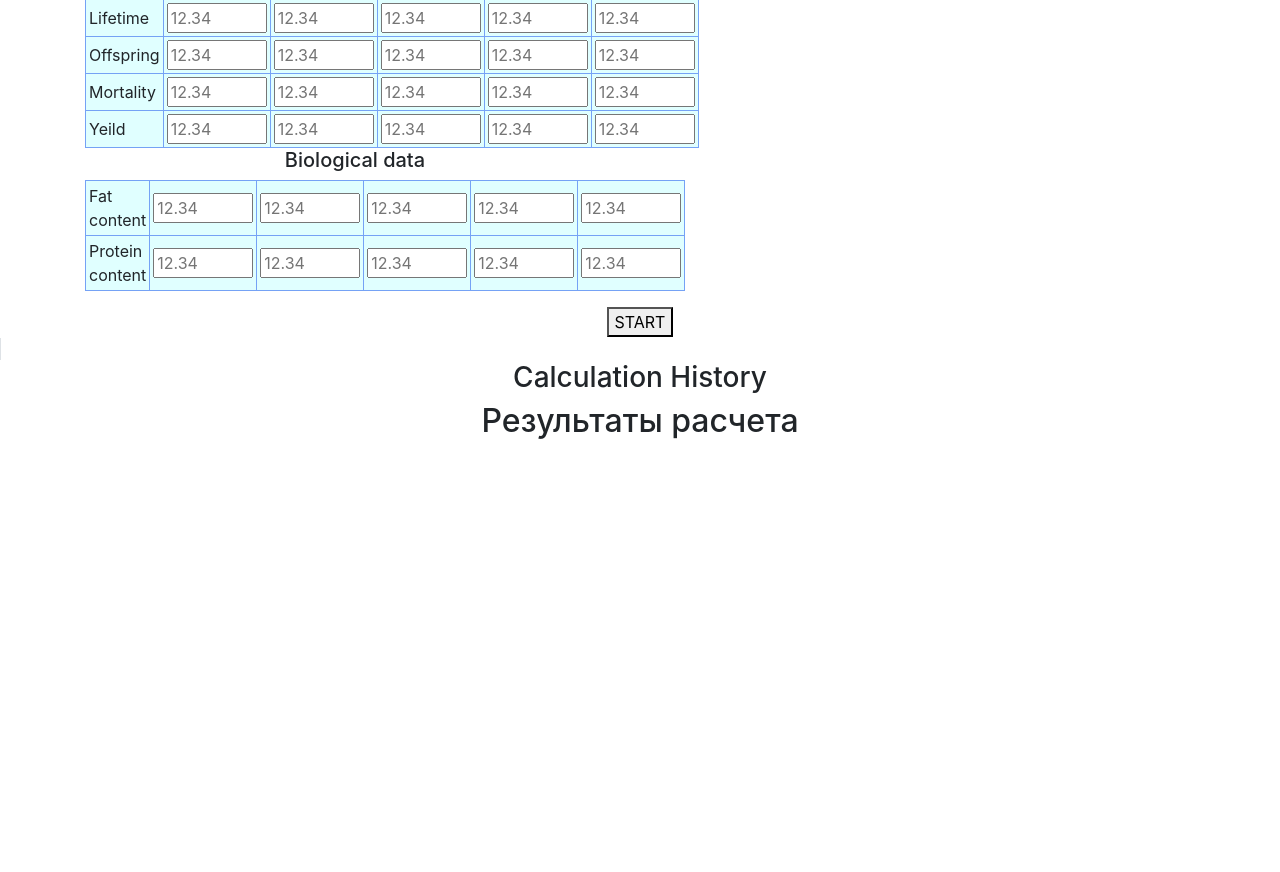
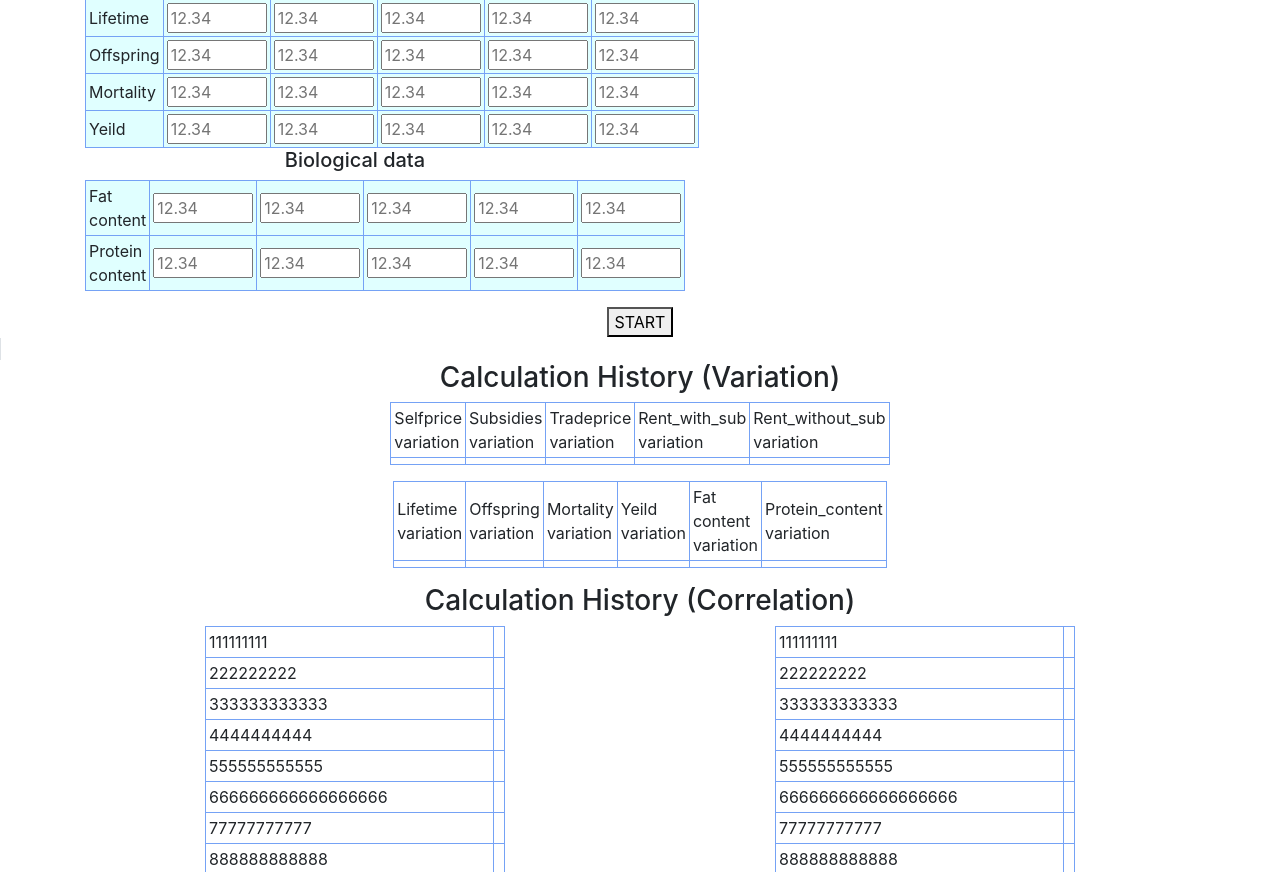
Before and after one commit to bopopescu/asppkrs, a Flask app: page /expanded in a window 1280 px wide. Shown: the part 618-1490 px from the top of the page. Before the commit the page ends 1057 px from the top, so only its background shows below. Run offline with Flask 2, Linux system fonts and the light colour scheme; some libraries are stand-ins or nearby versions.

Commit message:
ne pusto

```diff
--- a/server.py
+++ b/server.py
@@ -215,7 +215,7 @@ def deeper():
     selfprice4 = float(request.form['selfprice4'])
     selfprice5 = float(request.form['selfprice5'])
     total_selfprice = (selfprice1, selfprice2, selfprice3, selfprice4, selfprice5)
-    var_total_selfprice = np.std(total_selfprice, ddof=1)/np.average(total_selfprice)*100
+    var_total_selfprice = round(np.std(total_selfprice, ddof=1)/np.average(total_selfprice)*100,3)
 
     subsidies1 = float(request.form['subsidies1'])
     subsidies2 = float(request.form['subsidies2'])
@@ -223,31 +223,31 @@ def deeper():
     subsidies4 = float(request.form['subsidies4'])
     subsidies5 = float(request.form['subsidies5'])
     total_subsidies = (subsidies1, subsidies2, subsidies3, subsidies4, subsidies5)
-    var_total_subsidies = np.std(total_subsidies, ddof=1)/np.average(total_subsidies)*100
+    var_total_subsidies = round(np.std(total_subsidies, ddof=1)/np.average(total_subsidies)*100,3)
 
-    tradeprice1 = float(request.form['tradeprice1'])
-    tradeprice2 = float(request.form['tradeprice2'])
-    tradeprice3 = float(request.form['tradeprice3'])
-    tradeprice4 = float(request.form['tradeprice4'])
-    tradeprice5 = float(request.form['tradeprice5'])
-    total_tradeprice = (tradeprice1, tradeprice2, tradeprice3, tradeprice4, tradeprice5)
-    var_total_tradeprice = np.std(total_tradeprice, ddof=1)/np.average(total_tradeprice)*100
+    #tradeprice1 = float(request.form['tradeprice1'])
+    #tradeprice2 = float(request.form['tradeprice2'])
+    #tradeprice3 = float(request.form['tradeprice3'])
+    #tradeprice4 = float(request.form['tradeprice4'])
+    #tradeprice5 = float(request.form['tradeprice5'])
+    #total_tradeprice = (tradeprice1, tradeprice2, tradeprice3, tradeprice4, tradeprice5)
+    #var_total_tradeprice = round(np.std(total_tradeprice, ddof=1)/np.average(total_tradeprice)*100,3)
 
-    rent_with_sub1 = float(request.form['rent_with_sub1'])
-    rent_with_sub2 = float(request.form['rent_with_sub2'])
-    rent_with_sub3 = float(request.form['rent_with_sub3'])
-    rent_with_sub4 = float(request.form['rent_with_sub4'])
-    rent_with_sub5 = float(request.form['rent_with_sub5'])
-    total_rent_with_sub = (rent_with_sub1, rent_with_sub2, rent_with_sub3, rent_with_sub4, rent_with_sub5)
-    var_total_rent_with_sub = np.std(total_rent_with_sub, ddof=1)/np.average(total_rent_with_sub)*100
+    #rent_with_sub1 = float(request.form['rent_with_sub1'])
+    #rent_with_sub2 = float(request.form['rent_with_sub2'])
+    #rent_with_sub3 = float(request.form['rent_with_sub3'])
+    #rent_with_sub4 = float(request.form['rent_with_sub4'])
+    #rent_with_sub5 = float(request.form['rent_with_sub5'])
+    #total_rent_with_sub = (rent_with_sub1, rent_with_sub2, rent_with_sub3, rent_with_sub4, rent_with_sub5)
+    #var_total_rent_with_sub = round(np.std(total_rent_with_sub, ddof=1)/np.average(total_rent_with_sub)*100, 3)
 
-    rent_without_sub1 = float(request.form['rent_without_sub1'])
-    rent_without_sub2 = float(request.form['rent_without_sub2'])
-    rent_without_sub3 = float(request.form['rent_without_sub3'])
-    rent_without_sub4 = float(request.form['rent_without_sub4'])
-    rent_without_sub5 = float(request.form['rent_without_sub5'])
-    total_rent_without_sub = (rent_without_sub1, rent_without_sub2, rent_without_sub3, rent_without_sub4, rent_without_sub5)
-    var_total_rent_without_sub= np.std(total_rent_without_sub, ddof=1)/np.average(total_rent_without_sub)*100
+    #rent_without_sub1 = float(request.form['rent_without_sub1'])
+    #rent_without_sub2 = float(request.form['rent_without_sub2'])
+    #rent_without_sub3 = float(request.form['rent_without_sub3'])
+    #rent_without_sub4 = float(request.form['rent_without_sub4'])
+    #rent_without_sub5 = float(request.form['rent_without_sub5'])
+    #total_rent_without_sub = (rent_without_sub1, rent_without_sub2, rent_without_sub3, rent_without_sub4, rent_without_sub5)
+    #var_total_rent_without_sub= round(np.std(total_rent_without_sub, ddof=1)/np.average(total_rent_without_sub)*100 ,3)
 
     #lifetime1 = float(request.form['lifetime1'])
     #lifetime2 = float(request.form['lifetime2'])
@@ -255,7 +255,7 @@ def deeper():
     #lifetime4 = float(request.form['lifetime4'])
     #lifetime5 = float(request.form['lifetime5'])
     #total_lifetime = (lifetime1, lifetime2, lifetime3, lifetime4, lifetime5)
-    #var_total_lifetime= np.std(total_lifetime, ddof=1)/np.average(total_lifetime)*100
+    #var_total_lifetime= round(np.std(total_lifetime, ddof=1)/np.average(total_lifetime)*100, 3)
 
 
     #offspring1= float(request.form['offspring1'])
@@ -264,7 +264,7 @@ def deeper():
     #offspring4= float(request.form['offspring4'])
     #offspring5= float(request.form['offspring5'])
     #total_offspring = (offspring1, offspring2, offspring3, offspring4, offspring5)
-    #var_total_offspring= np.std(total_offspring, ddof=1)/np.average(total_offspring)*100
+    #var_total_offspring= round(np.std(total_offspring, ddof=1)/np.average(total_offspring)*100, 3)
 
     #mortality1 = float(request.form['mortality1'])
     #mortality2 = float(request.form['mortality2'])
@@ -272,7 +272,7 @@ def deeper():
     #mortality4 = float(request.form['mortality4'])
     #mortality5 = float(request.form['mortality5'])
     #total_mortality = (mortality1, mortality2, mortality3, mortality4, mortality5)
-    #var_total_mortality= np.std(total_mortality, ddof=1)/np.average(total_mortality)*100
+    #var_total_mortality= round (np.std(total_mortality, ddof=1)/np.average(total_mortality)*100, 3)
 
     #yeild1 = float(request.form['yeild1'])
     #yeild2 = float(request.form['yeild2'])
@@ -280,7 +280,7 @@ def deeper():
     #yeild4 = float(request.form['yeild4'])
     #yeild5 = float(request.form['yeild5'])
     #total_yeild = (yeild1, yeild2, yeild3, yeild4, yeild5)
-    #var_total_yeild= np.std(total_yeild, ddof=1)/np.average(total_yeild)*100
+    #var_total_yeild= round (np.std(total_yeild, ddof=1)/np.average(total_yeild)*100, 3)
 
     #fat_content1 = float(request.form['fat_content1'])
     #fat_content2 = float(request.form['fat_content2'])
@@ -288,7 +288,7 @@ def deeper():
     #fat_content4 = float(request.form['fat_content4'])
     #fat_content5 = float(request.form['fat_content5'])
     #total_fat_content = (fat_content1, fat_content2, fat_content3, fat_content4, fat_content5)
-    #var_fat_content= np.std(total_fat_content, ddof=1)/np.average(total_fat_content)*100
+    #var_fat_content= round (np.std(total_fat_content, ddof=1)/np.average(total_fat_content)*100, 3)
 
     #protein_content1 = float(request.form['protein_content1'])
     #protein_content2 = float(request.form['protein_content2'])
@@ -296,40 +296,40 @@ def deeper():
     #protein_content4 = float(request.form['protein_content4'])
     #protein_content5 = float(request.form['protein_content5'])
     #total_protein_content = (protein_content1, protein_content2, protein_content3, protein_content4, protein_content5)
-    #var_total_protein_content= np.std(total_protein_content, ddof=1)/np.average(total_protein_content)*100
+    #var_total_protein_content= round (np.std(total_protein_content, ddof=1)/np.average(total_protein_content)*100, 3)
 
 
     #Корреляция себестоимости и дотаций, но это пример, пусть пока считает
     #corr_total_selfprice_total_subsidies = np.corrcoef (total_selfprice, total_subsidies)
 
 
-    #corr_total_selfprice_total_offspring = np.corrcoef (total_selfprice, total_offspring)
-    #corr_total_selfprice_total_mortality = np.corrcoef (total_selfprice, total_mortality)
-    #corr_total_selfprice_total_lifetime = np.corrcoef (total_selfprice, total_lifetime)
-    #corr_total_selfprice_total_yeild = np.corrcoef (total_selfprice, total_yeild)
+    #corr_total_selfprice_total_offspring = round(np.corrcoef (total_selfprice, total_offspring) ,3)
+    #corr_total_selfprice_total_mortality = round(np.corrcoef (total_selfprice, total_mortality), 3)
+    #corr_total_selfprice_total_lifetime = round(np.corrcoef (total_selfprice, total_lifetime), 3)
+    #corr_total_selfprice_total_yeild = round(np.corrcoef (total_selfprice, total_yeild), 3)
 
-    #corr_total_subsidies_total_offspring = np.corrcoef (total_subsidies, total_offspring)
-    #corr_total_subsidies_total_mortality = np.corrcoef (total_subsidies, total_mortality)
-    #corr_total_subsidies_total_lifetime = np.corrcoef (total_subsidies, total_lifetime)
-    #corr_total_subsidies_total_yeild = np.corrcoef (total_subsidies, total_yeild)
+    #corr_total_subsidies_total_offspring = round (np.corrcoef (total_subsidies, total_offspring),3)
+    #corr_total_subsidies_total_mortality = round(np.corrcoef (total_subsidies, total_mortality),3)
+    #corr_total_subsidies_total_lifetime = round(np.corrcoef (total_subsidies, total_lifetime),3)
+    #corr_total_subsidies_total_yeild = round(np.corrcoef (total_subsidies, total_yeild), 3)
 
-    #corr_total_tradeprice_total_rent_with_sub= np.corrcoef (total_tradeprice, total_rent_with_sub)
-    #corr_total_tradeprice_total_offspring= np.corrcoef (total_tradeprice, total_offspring)
-    #corr_total_tradeprice_total_mortality= np.corrcoef (total_tradeprice, total_mortality)
+    #corr_total_tradeprice_total_rent_with_sub= round (np.corrcoef (total_tradeprice, total_rent_with_sub), 3)
+    #corr_total_tradeprice_total_offspring= round (np.corrcoef (total_tradeprice, total_offspring), 3)
+    #corr_total_tradeprice_total_mortality= round (np.corrcoef (total_tradeprice, total_mortality), 3)
 
-    #corr_total_rent_without_sub_total_yeild= np.corrcoef (total_rent_without_sub, total_yeild)
+    #corr_total_rent_without_sub_total_yeild= round(np.corrcoef (total_rent_without_sub, total_yeild),3)
 
-    #corr_total_offspring_total_yeild= np.corrcoef (total_offspring, total_yeild)
-    #corr_total_offspring_total_mortality= np.corrcoef (total_offspring, total_mortality)
+    #corr_total_offspring_total_yeild= round(np.corrcoef (total_offspring, total_yeild), 3)
+    #corr_total_offspring_total_mortality= round (np.corrcoef (total_offspring, total_mortality), 3)
 
-    #corr_total_yeild_total_fat_content= np.corrcoef (total_yeild, total_fat_content)
-    #corr_total_protein_content= np.corrcoef (total_yeild, total_protein_content)
+    #corr_total_yeild_total_fat_content= round(np.corrcoef (total_yeild, total_fat_content), 3)
+    #corr_total_protein_content= round(np.corrcoef (total_yeild, total_protein_content), 3)
 
 
     messages3.append(Message3([ #скобка открывающая кортеж
         #summ # возврат значения, указанного в функции, summ и есть это значение
 
-        var_total_selfprice, var_total_subsidies, var_total_tradeprice, var_total_rent_with_sub, var_total_rent_without_sub
+        var_total_selfprice, var_total_subsidies #, var_total_tradeprice, var_total_rent_with_sub, var_total_rent_without_sub
         #var_total_lifetime, var_total_offspring, var_total_mortality, var_total_yeild,
         #var_fat_content, var_total_protein_content,
 
--- a/templates/expanded.html
+++ b/templates/expanded.html
@@ -156,50 +156,164 @@
     </div>
 </span>
 
-    <h3 align = 'center'>Calculation History</h3>
+    <h3 align = 'center'>Calculation History (Variation)</h3>
     {% for message3 in messages3 %}
     <div align = 'center'> Yeild variation&nbsp;<i> {{message3.znachenie[0]}}</i></div>
     <div align = 'center'>corr&nbsp;<i> {{message3.znachenie[1]}}</i></div>
     {% endfor %}
 
 
-<body>
-
-<h2 align = 'center'>Результаты расчета</h2>
 
 <div class="container">
     <div class="row">
-        <table align = 'center' bgcolor = #76ec52>
-            {% for message3 in messages3 %}
+        <table align = 'center'>
             <tr>
                 <td>Selfprice variation</td>
                 <td>Subsidies variation</td>
                 <td>Tradeprice variation</td>
-                <td>Profitability with subsidies variation</td>
-                <td>Profitability without subsidies variation</td>
+                <td>Rent_with_sub variation</td>
+                <td>Rent_without_sub variation</td>
             </tr>
             <tr>
-                <td><div>{{message3.znachenie[0]}}</div></td>
-                <td><div>{{message3.znachenie[1]}}</div></td>
-                <td><div>{{message3.znachenie[2]}}</div></td>
-                <td><div>{{message3.znachenie[3]}}</div></td>
-                <td><div>{{message3.znachenie[4]}}</div></td>
+                <td>{% for message3 in messages3 %}  {{message3.znachenie[0]}} {% endfor %}</td>
+                <td>{% for message3 in messages3 %}  {{message3.znachenie[1]}} {% endfor %}</td>
+                <td>{% for message3 in messages3 %}  {{message3.znachenie[2]}} {% endfor %}</td>
+                <td>{% for message3 in messages3 %}  {{message3.znachenie[3]}} {% endfor %}</td>
+                <td>{% for message3 in messages3 %}  {{message3.znachenie[4]}} {% endfor %}</td>
             </tr>
-            {% endfor %}
+        </table>
+    </div>
+    <p></p>
+    <div class="row">
+        <table align = 'center'>
+            <tr>
+                <td>Lifetime variation</td>
+                <td>Offspring variation</td>
+                <td>Mortality variation</td>
+                <td>Yeild variation</td>
+                <td>Fat content variation</td>
+                <td>Protein_content variation</td>
+            </tr>
+            <tr>
+                <td>{% for message3 in messages3 %}  {{message3.znachenie[5]}} {% endfor %}</td>
+                <td>{% for message3 in messages3 %}  {{message3.znachenie[6]}} {% endfor %}</td>
+                <td>{% for message3 in messages3 %}  {{message3.znachenie[7]}} {% endfor %}</td>
+                <td>{% for message3 in messages3 %}  {{message3.znachenie[8]}} {% endfor %}</td>
+                <td>{% for message3 in messages3 %}  {{message3.znachenie[9]}} {% endfor %}</td>
+                <td>{% for message3 in messages3 %}  {{message3.znachenie[10]}} {% endfor %}</td>
+            </tr>
         </table>
 
 
     </div>
-
-    <div class="row">
+</div>
+<p></p>
 
 
-
+<h3 align = 'center'>Calculation History (Correlation)</h3>
+<div class="container">
+    <div class="row">
+        <div class='col-sm'>
+            <table align = 'center'>
+                <tr>
+                    <td>111111111</td>
+                    <td>{% for message3 in messages3 %}  {{message3.znachenie[11]}} {% endfor %}</td>
+                </tr>
+                <tr>
+                    <td>222222222</td>
+                    <td>{% for message3 in messages3 %}  {{message3.znachenie[12]}} {% endfor %}</td>
+                </tr>
+                <tr>
+                    <td>333333333333</td>
+                    <td>{% for message3 in messages3 %}  {{message3.znachenie[13]}} {% endfor %}</td>
+                </tr>
+                <tr>
+                    <td>4444444444</td>
+                    <td>{% for message3 in messages3 %}  {{message3.znachenie[14]}} {% endfor %}</td>
+                </tr>
+                <tr>
+                    <td>555555555555</td>
+                    <td>{% for message3 in messages3 %}  {{message3.znachenie[15]}} {% endfor %}</td>
+                </tr>
+                <tr>
+                    <td>666666666666666666</td>
+                    <td>{% for message3 in messages3 %}  {{message3.znachenie[16]}} {% endfor %}</td>
+                </tr>
+                <tr>
+                    <td>77777777777</td>
+                    <td>{% for message3 in messages3 %}  {{message3.znachenie[17]}} {% endfor %}</td>
+                </tr>
+                <tr>
+                    <td>888888888888</td>
+                    <td>{% for message3 in messages3 %}  {{message3.znachenie[18]}} {% endfor %}</td>
+                </tr>
+            </table>
+        </div>
+        <div class='col-sm'>
+            <table align = 'center'>
+                    <tr>
+                        <td>111111111</td>
+                        <td>{% for message3 in messages3 %}  {{message3.znachenie[19]}} {% endfor %}</td>
+                    </tr>
+                    <tr>
+                        <td>222222222</td>
+                        <td>{% for message3 in messages3 %}  {{message3.znachenie[20]}} {% endfor %}</td>
+                    </tr>
+                    <tr>
+                        <td>333333333333</td>
+                        <td>{% for message3 in messages3 %}  {{message3.znachenie[21]}} {% endfor %}</td>
+                    </tr>
+                    <tr>
+                        <td>4444444444</td>
+                        <td>{% for message3 in messages3 %}  {{message3.znachenie[22]}} {% endfor %}</td>
+                    </tr>
+                    <tr>
+                        <td>555555555555</td>
+                        <td>{% for message3 in messages3 %}  {{message3.znachenie[23]}} {% endfor %}</td>
+                    </tr>
+                    <tr>
+                        <td>666666666666666666</td>
+                        <td>{% for message3 in messages3 %}  {{message3.znachenie[24]}} {% endfor %}</td>
+                    </tr>
+                    <tr>
+                        <td>77777777777</td>
+                        <td>{% for message3 in messages3 %}  {{message3.znachenie[25]}} {% endfor %}</td>
+                    </tr>
+                    <tr>
+                        <td>888888888888</td>
+                        <td>{% for message3 in messages3 %}  {{message3.znachenie[26]}} {% endfor %}</td>
+                    </tr>
+                </table>
+            </div>
+        </div>
     </div>
 </div>
 
 
-</body>
+<title>Круговая диаграмма</title>
+<script src="https://www.google.com/jsapi"></script>
+<script>
+ google.load("visualization", "1", {packages:["corechart"]});
+ google.setOnLoadCallback(drawChart);
+ function drawChart() {
+  var data = google.visualization.arrayToDataTable([
+   ['Газ', 'Объём'],
+   ['Азот',     78.09],
+   ['Кислород', 20.95],
+   ['Аргон',    0.93],
+   ['Углекислый газ', 0.03]
+  ]);
+  var options = {
+   title: 'Состав воздуха',
+   is3D: true,
+   pieResidueSliceLabel: 'Остальное'
+  };
+  var chart = new google.visualization.PieChart(document.getElementById('air'));
+   chart.draw(data, options);
+ }
+</script>
+
+
 
     <script src="https://code.jquery.com/jquery-3.3.1.slim.min.js" integrity="sha384-q8i/X+965DzO0rT7abK41JStQIAqVgRVzpbzo5smXKp4YfRvH+8abtTE1Pi6jizo" crossorigin="anonymous"></script>
     <script src="https://cdnjs.cloudflare.com/ajax/libs/popper.js/1.14.7/umd/popper.min.js" integrity="sha384-UO2eT0CpHqdSJQ6hJty5KVphtPhzWj9WO1clHTMGa3JDZwrnQq4sF86dIHNDz0W1" crossorigin="anonymous"></script>
```
